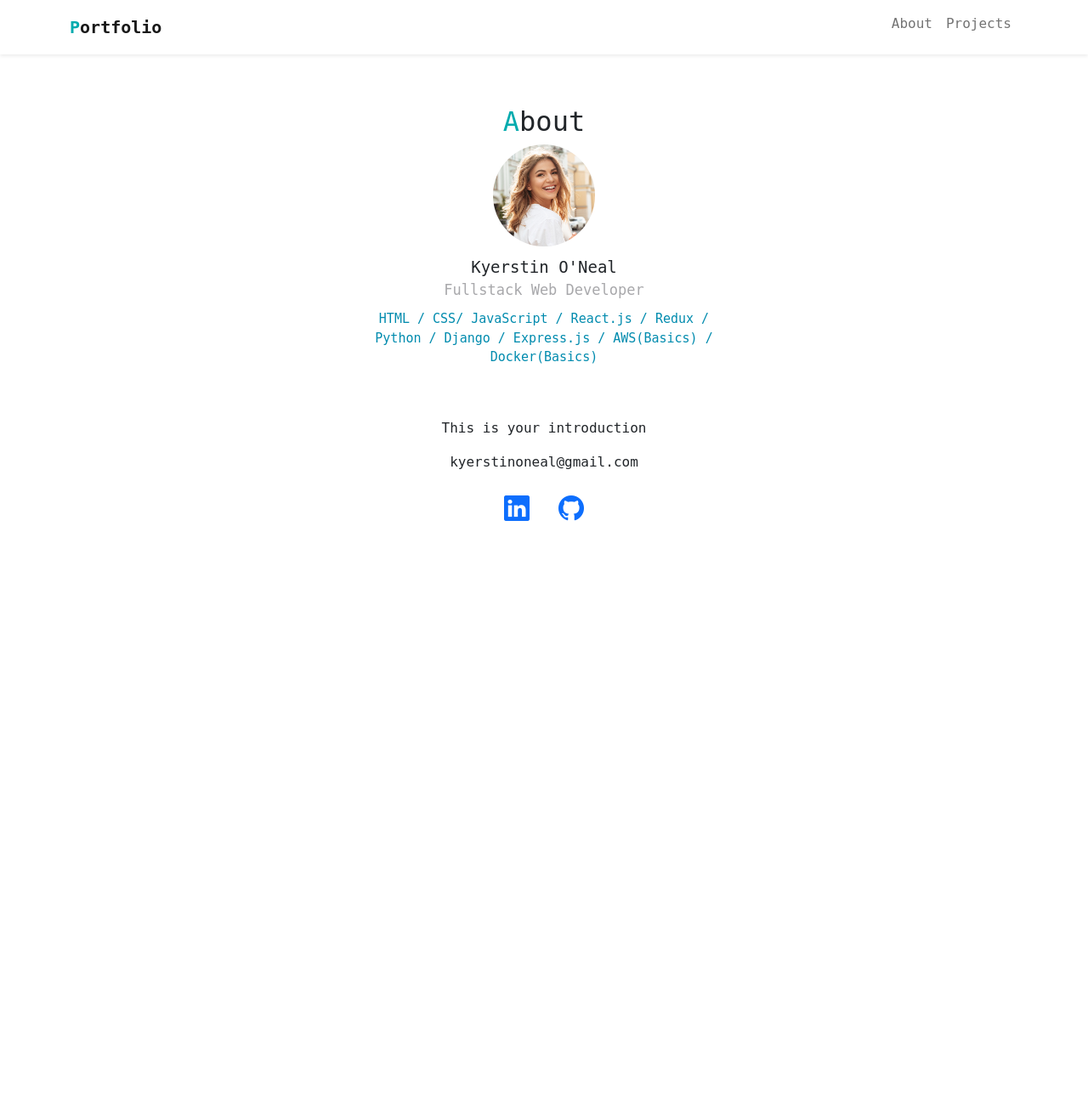
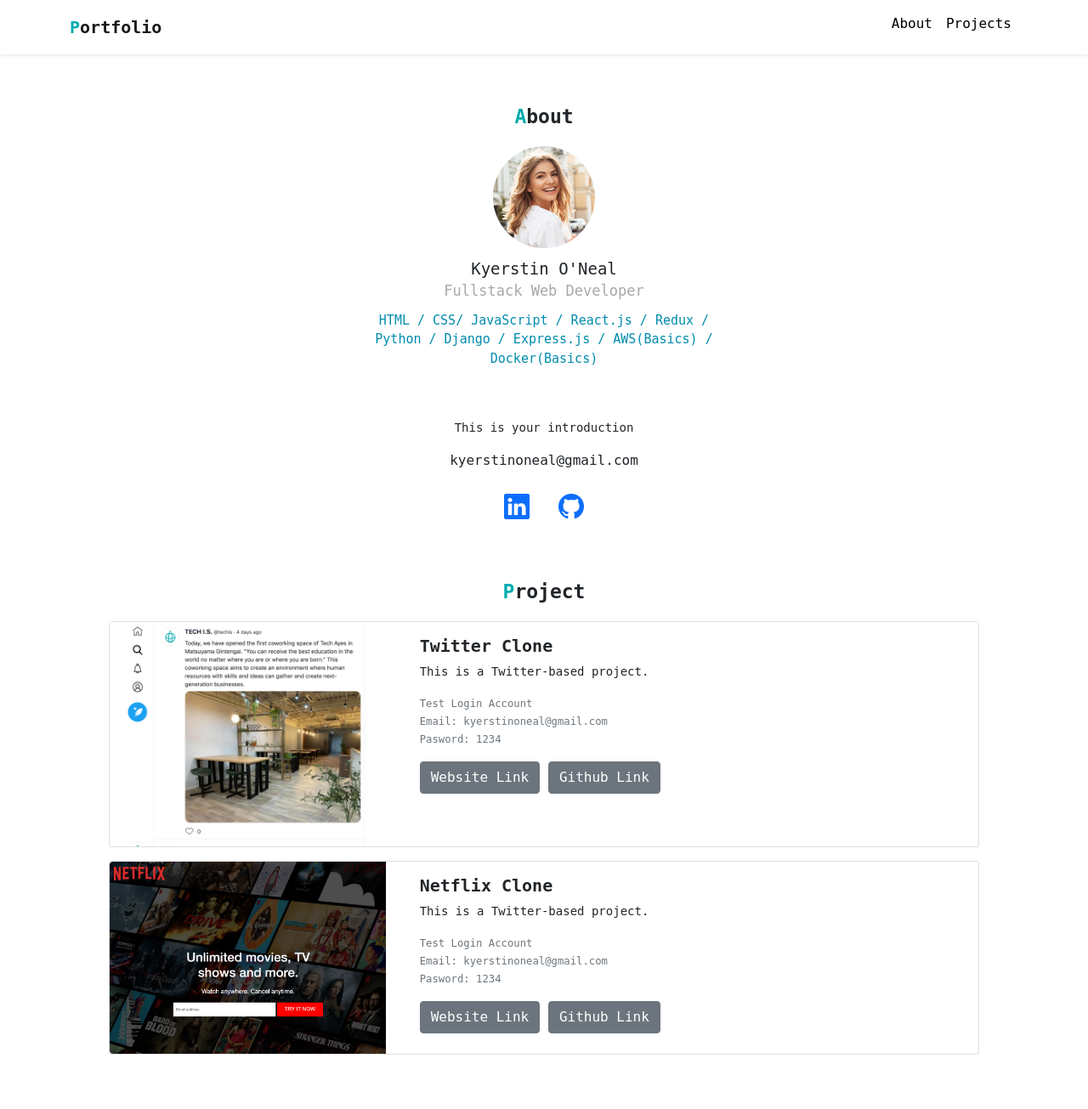
Before and after one commit to adykor/portfolio, a PHP site: page / in a window 1280 px wide. Shown: the whole page at 85% size. Before the commit the page ends 613 px from the top, so only its background shows below. Run offline with PHP 8.4, Linux system fonts and the light colour scheme; some libraries are stand-ins or nearby versions.

Commit message:
added css

```diff
--- a/index.html
+++ b/index.html
@@ -51,6 +51,53 @@
         </div>
       </div>
 
+      <div id="project">
+          <h2><span class="font-primary">P</span>roject</h2>
+
+          <div class="card mb-3">
+            <div class="row">
+              <div class="col-md-4">
+                <img src="img/project-twitter.png" class="img-fluid rounded-start" alt="Twitter Project">
+              </div>
+              <div class="col-md-8">
+                <div class="card-body">
+                  <h5 class="card-title">Twitter Clone</h5>
+                  <p class="card-text">This is a Twitter-based project.</p>
+                  <p class="card-text"><small class="text-muted">
+                      Test Login Account <br>
+                      Email: kyerstinoneal@gmail.com <br>
+                      Pasword: 1234
+                  </small></p>
+                    <a href="#" target="_blank" class="btn btn-secondary">Website Link</a>
+                    <a href="#" target="_blank" class="btn btn-secondary">Github Link</a>
+                </div>
+              </div>
+            </div>
+          </div>
+
+
+          <div class="card mb-3">
+            <div class="row">
+              <div class="col-md-4">
+                <img src="img/project-netflix.png" class="img-fluid rounded-start" alt="Netflix Project">
+              </div>
+              <div class="col-md-8">
+                <div class="card-body">
+                  <h5 class="card-title">Netflix Clone</h5>
+                  <p class="card-text">This is a Twitter-based project.</p>
+                  <p class="card-text"><small class="text-muted">
+                      Test Login Account <br>
+                      Email: kyerstinoneal@gmail.com <br>
+                      Pasword: 1234
+                  </small></p>
+                    <a href="#" target="_blank" class="btn btn-secondary">Website Link</a>
+                    <a href="#" target="_blank" class="btn btn-secondary">Github Link</a>
+                </div>
+              </div>
+            </div>
+          </div>
+
+      </div>
     <script src="https://cdn.jsdelivr.net/npm/bootstrap@5.1.3/dist/js/bootstrap.bundle.min.js" integrity="sha384-ka7Sk0Gln4gmtz2MlQnikT1wXgYsOg+OMhuP+IlRH9sENBO0LRn5q+8nbTov4+1p" crossorigin="anonymous"></script>
 </body>
 </html>
--- a/style.css
+++ b/style.css
@@ -9,6 +9,20 @@ body {
 .title-icon {
   font-size: 20px;
   font-weight: bold;
+}
+
+p {
+  font-size: 14px;
+}
+
+h2 {
+  font-weight: bold;
+  font-size: 23px;
+  margin-bottom: 20px;
+}
+
+a.font-black {
+  color: #000 !important;
 }
 
 /* About */
@@ -53,8 +67,30 @@ body {
 
 .icons {
   text-align: center;
-  color: #000;
+  color: black;
   margin-top: 20px;
   font-size: 30px;
   align-items: center;
 }
+
+/* PROJECT */
+#project {
+  margin: 64px auto;
+  width: 80%;
+}
+
+#project .font-primary {
+  color: #00abae;
+}
+
+#project h2 {
+  text-align: center;
+}
+
+#project .card img {
+  width: 100%;
+}
+
+#project .card-title {
+  font-weight: bold;
+}
```
